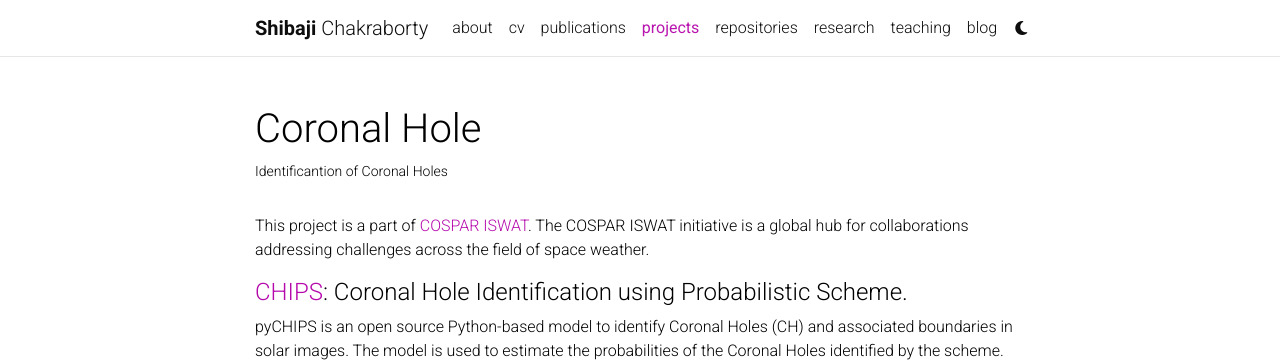
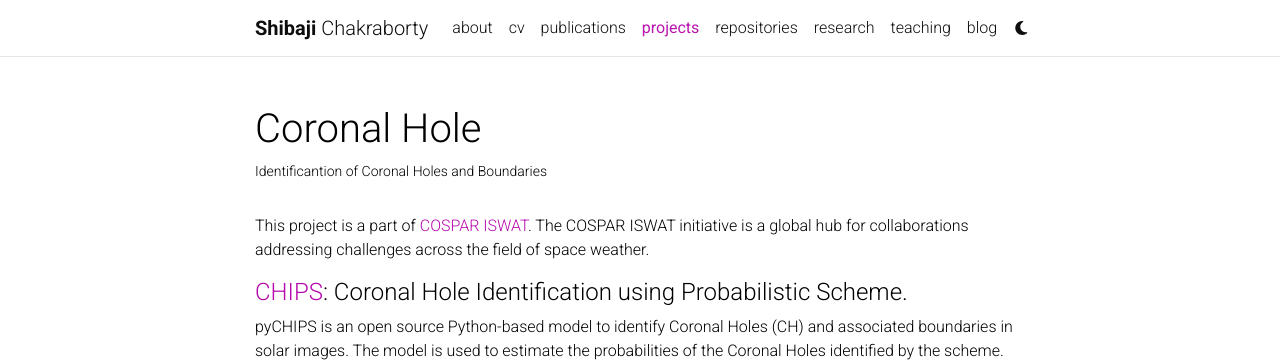
Before and after one commit to shibaji7/shibaji7.github.io, a Jekyll site: the page built from _projects/R04_project_r.md, in a window 1280 px wide and 900 px high. Shown: the top 362 px of the window. Built offline with Jekyll 4.4.1, drawn with Linux system fonts in a browser that asks for light colours; full-size pictures stand in for the smaller copies a plugin makes; comment, search, counter and statistics services are not loaded; a style sheet for code colours, icons or effects is not loaded.

```diff
--- a/_projects/04_project.md
+++ b/_projects/R04_project_r.md
@@ -1,9 +1,9 @@
 ---
 layout: page
 title: Coronal Hole
-description: Identificantion of Coronal Holes
+description: Identificantion of Coronal Holes and Boundaries
 img: assets/img/CoronalHoles.png
-importance: 3
+importance: 4
 category: Research
 ---
 
```
Also changed, not shown: _projects/Da01_project.md (added, +8 -0 lines), _projects/R01_project.md (renamed from _projects/01_project.md), _projects/R02_project_r.md (renamed from _projects/02_project.md), _projects/R03_project_r.md (renamed from _projects/03_project.md), _projects/bkp004_project.md (renamed from _projects/004_project.md), _projects/bkp005_project.md (renamed from _projects/005_project.md), _projects/bkp006_project.md (renamed from _projects/006_project.md).
